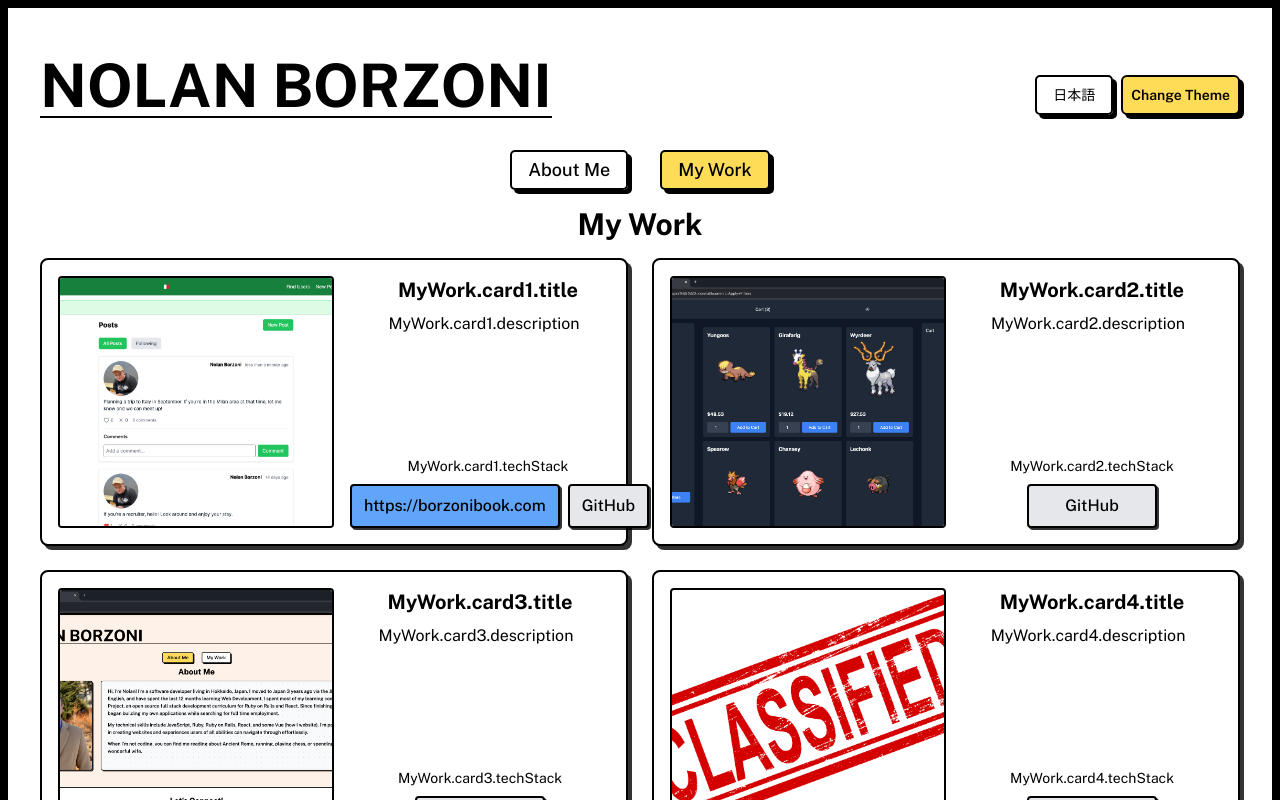
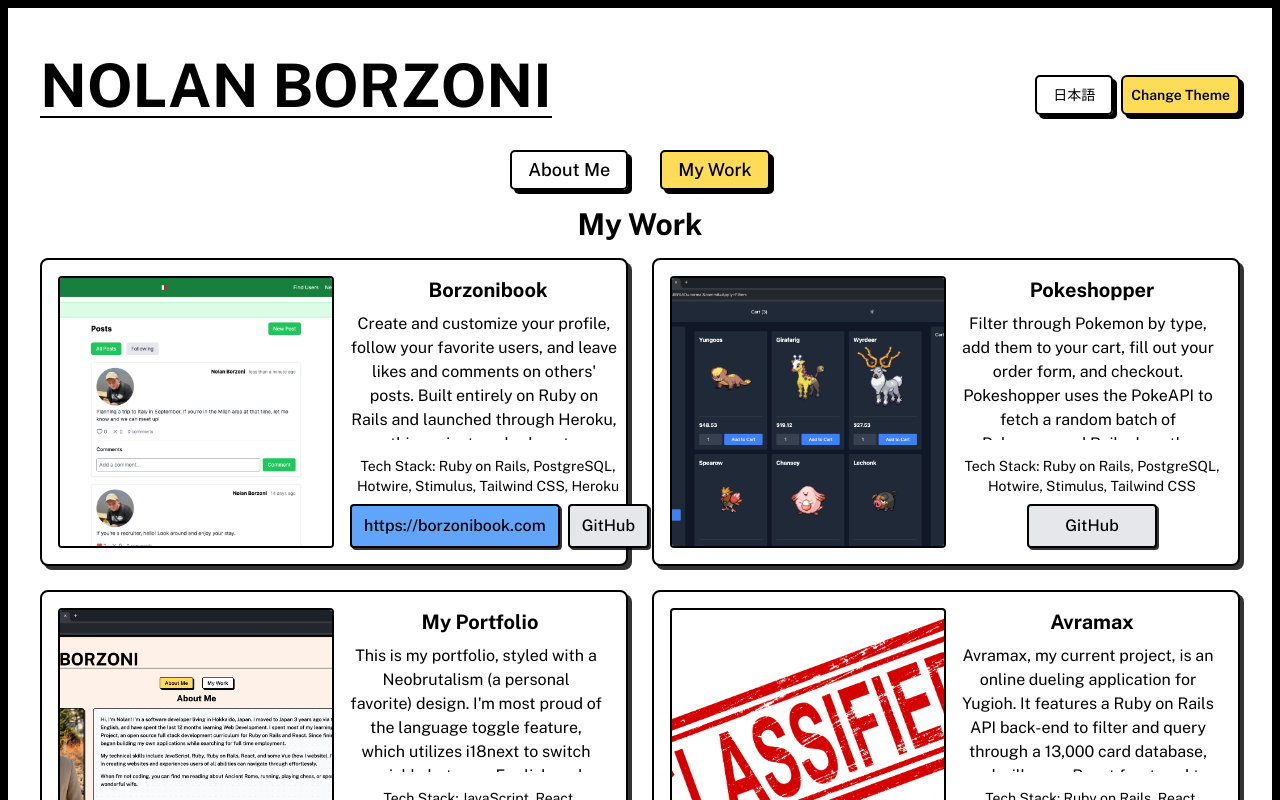
Before and after one commit to nolanborz/dev-brutality, a React (Vite) app: page / in a window 1280 px wide. Both pictures are taken after a click on the button "My Work". Shown: the top 800 px of the page. Built offline with nearby package versions, Linux system fonts and the light colour scheme.

Commit message:
Repair capitalization mismatch for mywork

```diff
--- a/src/components/MyWork.tsx
+++ b/src/components/MyWork.tsx
@@ -12,31 +12,31 @@ const MyWork: React.FC = () => {
   const projects = [
     {
       image: borzoniBook,
-      titleKey: "MyWork.card1.title",
-      descriptionKey: "MyWork.card1.description",
-      techStack: t("MyWork.card1.techStack"),
+      titleKey: "myWork.card1.title",
+      descriptionKey: "myWork.card1.description",
+      techStackKey: "myWork.card1.techStack",
       liveSite: "https://borzonibook.com",
       github: "https://github.com/nolanborz/borzonibook",
     },
     {
       image: pokeshopper,
-      titleKey: "MyWork.card2.title",
-      descriptionKey: "MyWork.card2.description",
-      techStack: t("MyWork.card2.techStack"),
+      titleKey: "myWork.card2.title",
+      descriptionKey: "myWork.card2.description",
+      techStackKey: "myWork.card2.techStack",
       github: "https://github.com/nolanborz/poke-shopper",
     },
     {
       image: brutality,
-      titleKey: "MyWork.card3.title",
-      descriptionKey: "MyWork.card3.description",
-      techStack: t("MyWork.card3.techStack"),
+      titleKey: "myWork.card3.title",
+      descriptionKey: "myWork.card3.description",
+      techStackKey: "myWork.card3.techStack",
       github: "https://github.com/nolanborz/dev-brutality",
     },
     {
       image: classified,
-      titleKey: "MyWork.card4.title",
-      descriptionKey: "MyWork.card4.description",
-      techStack: t("MyWork.card4.techStack"),
+      titleKey: "myWork.card4.title",
+      descriptionKey: "myWork.card4.description",
+      techStackKey: "myWork.card4.techStack",
       github: "https://github.com/nolanborz/avramax",
     },
   ];
@@ -51,7 +51,7 @@ const MyWork: React.FC = () => {
             image={project.image}
             titleKey={project.titleKey}
             descriptionKey={project.descriptionKey}
-            techStack={project.techStack}
+            techStackKey={project.techStackKey}
             liveSite={project.liveSite}
             github={project.github}
           />
--- a/src/components/ProjectCard.tsx
+++ b/src/components/ProjectCard.tsx
@@ -5,7 +5,7 @@ interface ProjectCardProps {
   image: string;
   titleKey: string;
   descriptionKey: string;
-  techStack: string;
+  techStackKey: string;
   liveSite?: string;
   github?: string;
 }
@@ -14,7 +14,7 @@ const ProjectCard: React.FC<ProjectCardProps> = ({
   image,
   titleKey,
   descriptionKey,
-  techStack,
+  techStackKey,
   liveSite,
   github,
 }) => {
@@ -34,7 +34,7 @@ const ProjectCard: React.FC<ProjectCardProps> = ({
         <div className="overflow-y-auto h-32 mb-4 pr-2">
           <p className="mb-4">{t(descriptionKey)}</p>
         </div>
-        <p className="mb-2 text-sm">{techStack}</p>
+        <p className="mb-2 text-sm">{t(techStackKey)}</p>
         <div className="mt-auto flex justify-between gap-2">
           {liveSite && (
             <a
```
